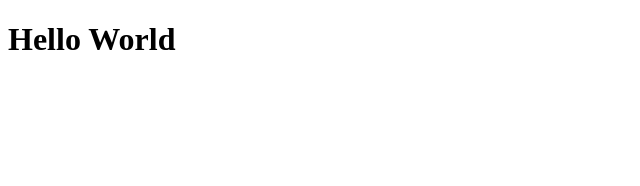
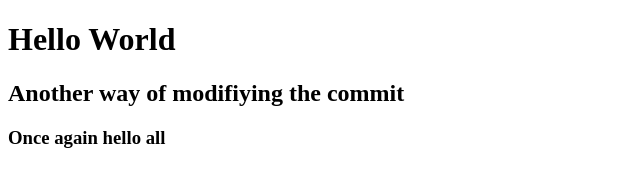
Before and after one commit to kandraPravallika/newone, a plain HTML site: page index.html in a window 1280 px wide. Shown: the whole page, without its empty margins (0-640 px from the left). Drawn offline with Linux system fonts and the light colour scheme.

Commit message:
one more

```diff
--- a/index.html
+++ b/index.html
@@ -3,5 +3,7 @@
 <title>Basic</title>
 <body>
     <h1>Hello World</h1>
+    <h2>Another way of modifiying the commit</h2>
+    <h3>Once again hello all</h3>
 </body>
 </html>
```
